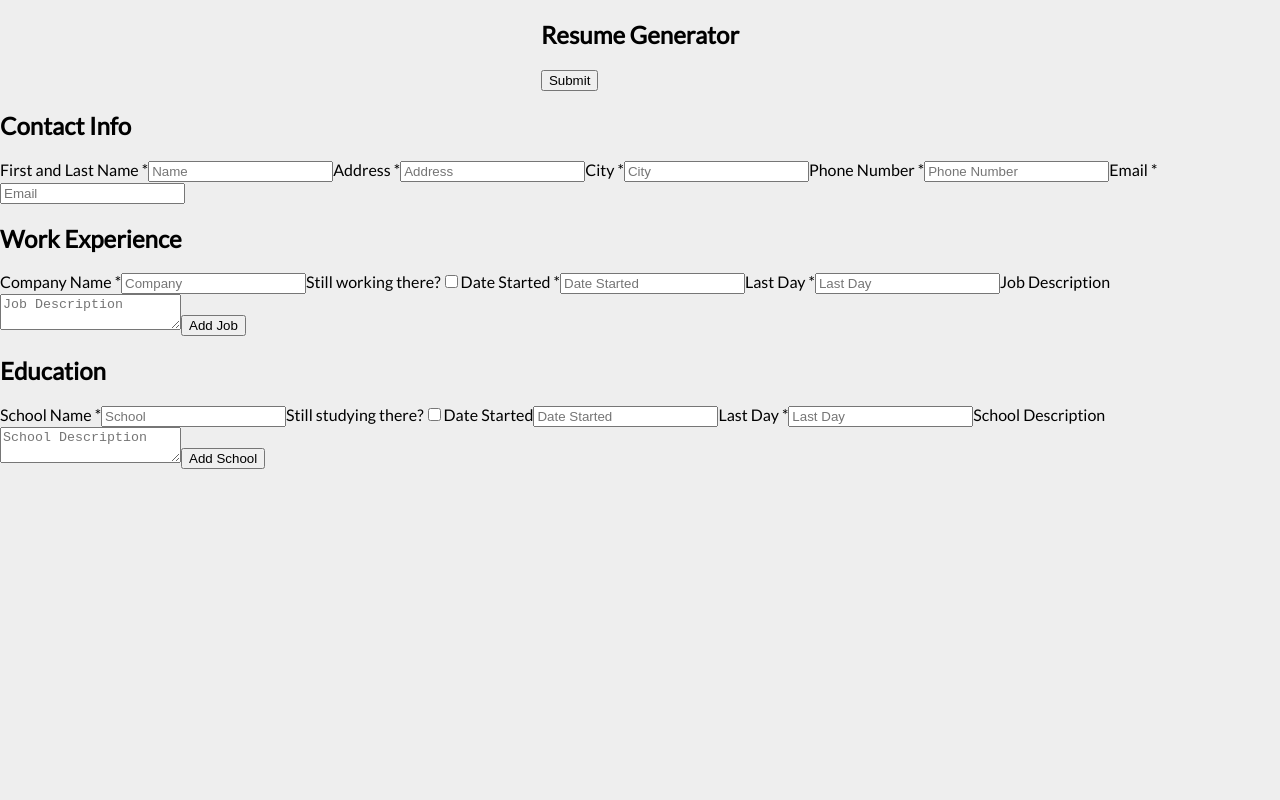
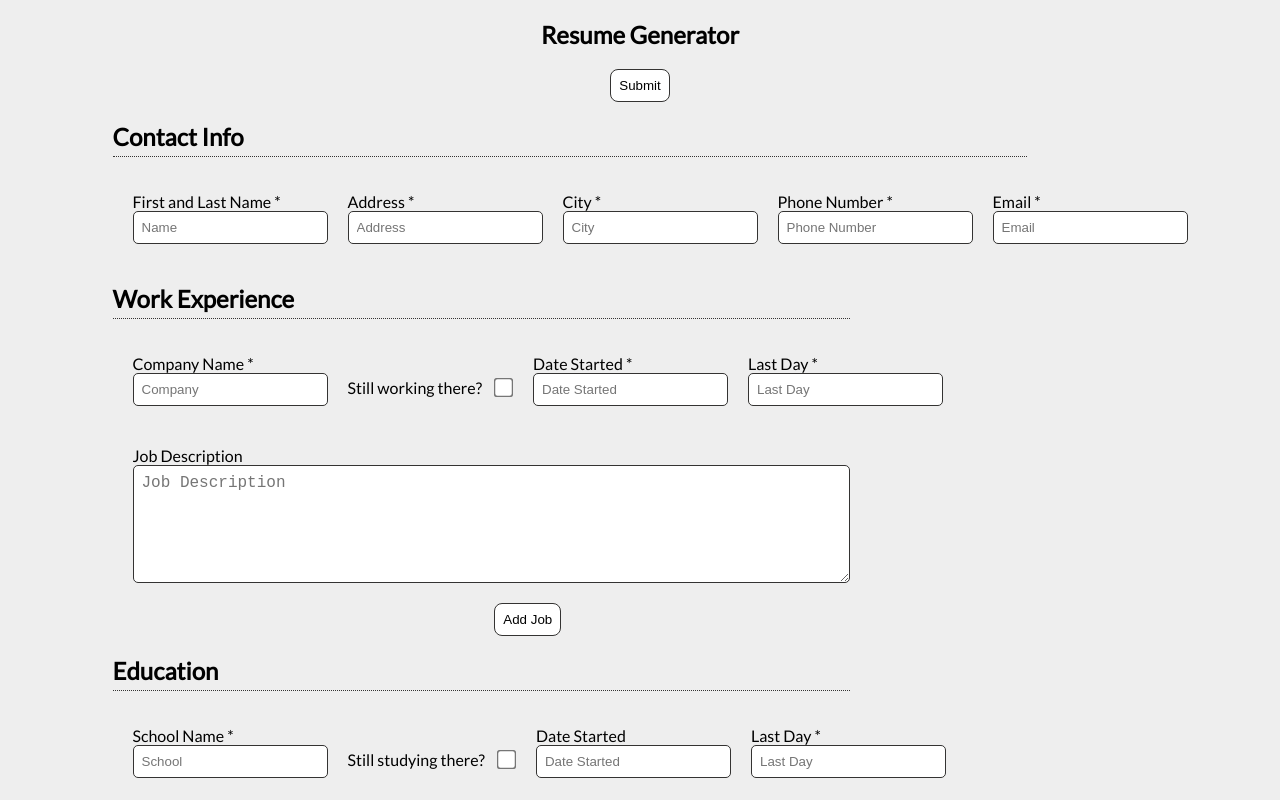
Before and after one commit to rileyloudon/resume-project, a React (Create React App) app: page / in a window 1280 px wide. Shown: the top 800 px of the page. Built offline with nearby package versions, Linux system fonts and the light colour scheme.

Commit message:
style component

```diff
--- a/src/App.css
+++ b/src/App.css
@@ -4,8 +4,19 @@
   margin: auto;
 }
 
-header {
+#resume-generator header {
   width: fit-content;
   margin: auto;
   margin-top: 10px;
 }
+
+#resume-generator .submit-resume {
+  display: block;
+  padding: 8px;
+  border: 1px solid #343332;
+  border-radius: 8px;
+  background-color: white;
+  cursor: pointer;
+  width: fit-content;
+  margin: auto;
+}
--- a/src/styles/Contact.css
+++ b/src/styles/Contact.css
@@ -0,0 +1,43 @@
+#contact-info {
+  margin-left: 20px;
+}
+
+#contact-info h2 {
+  padding-bottom: 5px;
+  margin-bottom: 15px;
+  width: 95vw;
+  max-width: 914px;
+  border-bottom: 1px dotted #343332;
+}
+
+#contact-info h4 {
+  margin: 0;
+  margin-bottom: 10px;
+}
+
+#contact-form label {
+  margin: 20px 0 20px 20px;
+  display: inline-block;
+}
+
+#contact-form input {
+  display: block;
+  padding: 8px;
+  border-radius: 5px;
+  border: 1px solid #343332;
+}
+
+.contact-left {
+  display: inline-block;
+  margin-right: 25px;
+  margin-left: 20px;
+}
+
+.contact-right {
+  display: inline-block;
+}
+
+.contact-error {
+  margin-left: 20px;
+  color: #e83131;
+}
--- a/src/styles/Education.css
+++ b/src/styles/Education.css
@@ -0,0 +1,91 @@
+#school-form p {
+  white-space: pre-wrap;
+}
+
+#education {
+  margin-left: 20px;
+  width: fit-content;
+}
+
+#education h2 {
+  padding-bottom: 5px;
+  margin-bottom: 15px;
+  width: 90vw;
+  max-width: 737px;
+  border-bottom: 1px dotted #343332;
+}
+
+#school-form label {
+  display: inline-block;
+  margin: 20px 0 20px 20px;
+}
+
+#school-form input,
+#school-form textarea {
+  display: block;
+  padding: 8px;
+  border-radius: 5px;
+  border: 1px solid #343332;
+}
+
+#school-form #currentlyEnrolled {
+  display: inline;
+  margin-left: 15px;
+  transform: scale(1.5);
+}
+
+#school-form .school-description {
+  display: block;
+  width: fit-content;
+}
+
+#school-form .school-description textarea {
+  font-size: 16px;
+  width: 85vw;
+  max-width: 699px;
+  height: 100px;
+}
+
+#school-form button {
+  display: block;
+  padding: 8px;
+  border: 1px solid #343332;
+  border-radius: 8px;
+  background-color: white;
+  cursor: pointer;
+  width: fit-content;
+  margin: 20px;
+  margin: auto;
+}
+
+.saved-education {
+  display: block;
+  margin-left: 20px;
+  margin-bottom: 40px;
+}
+
+.school-name {
+  display: inline-block;
+  margin: 0;
+}
+
+.dates-studying {
+  margin: 0;
+  margin-top: 5px;
+  margin-left: 10px;
+}
+
+.saved-school-description {
+  margin-top: 8px;
+  white-space: pre-wrap;
+}
+
+.edit-school {
+  margin-left: 20px;
+  cursor: pointer;
+}
+
+.education-error {
+  margin-left: 20px;
+  color: #e83131;
+}
--- a/src/styles/WorkExperience.css
+++ b/src/styles/WorkExperience.css
@@ -0,0 +1,87 @@
+#work-experience {
+  margin-left: 20px;
+  width: fit-content;
+}
+
+#work-experience h2 {
+  padding-bottom: 5px;
+  margin-bottom: 15px;
+  width: 90vw;
+  max-width: 737px;
+  border-bottom: 1px dotted #343332;
+}
+
+#work-form label {
+  display: inline-block;
+  margin: 20px 0 20px 20px;
+}
+
+#work-form input,
+#work-form textarea {
+  display: block;
+  padding: 8px;
+  border-radius: 5px;
+  border: 1px solid #343332;
+}
+
+#work-form #currentJob {
+  display: inline;
+  margin-left: 15px;
+  transform: scale(1.5);
+}
+
+#work-form .job-description {
+  display: block;
+  width: fit-content;
+}
+
+#work-form .job-description textarea {
+  font-size: 16px;
+  width: 85vw;
+  max-width: 699px;
+  height: 100px;
+}
+
+#work-form button {
+  display: block;
+  padding: 8px;
+  border: 1px solid #343332;
+  border-radius: 8px;
+  background-color: white;
+  cursor: pointer;
+  width: fit-content;
+  margin: 20px;
+  margin: auto;
+}
+
+.saved-jobs {
+  display: block;
+  margin-left: 20px;
+  margin-bottom: 40px;
+}
+
+.company-name {
+  display: inline-block;
+  margin: 0;
+}
+
+.dates-worked {
+  margin: 0;
+  margin-top: 5px;
+  margin-left: 10px;
+}
+
+.saved-work-description {
+  margin-top: 8px;
+  white-space: pre-wrap;
+}
+
+.edit-job {
+  margin-left: 20px;
+  cursor: pointer;
+}
+
+.work-error {
+  margin-left: 20px;
+  color: #e83131;
+}
```
